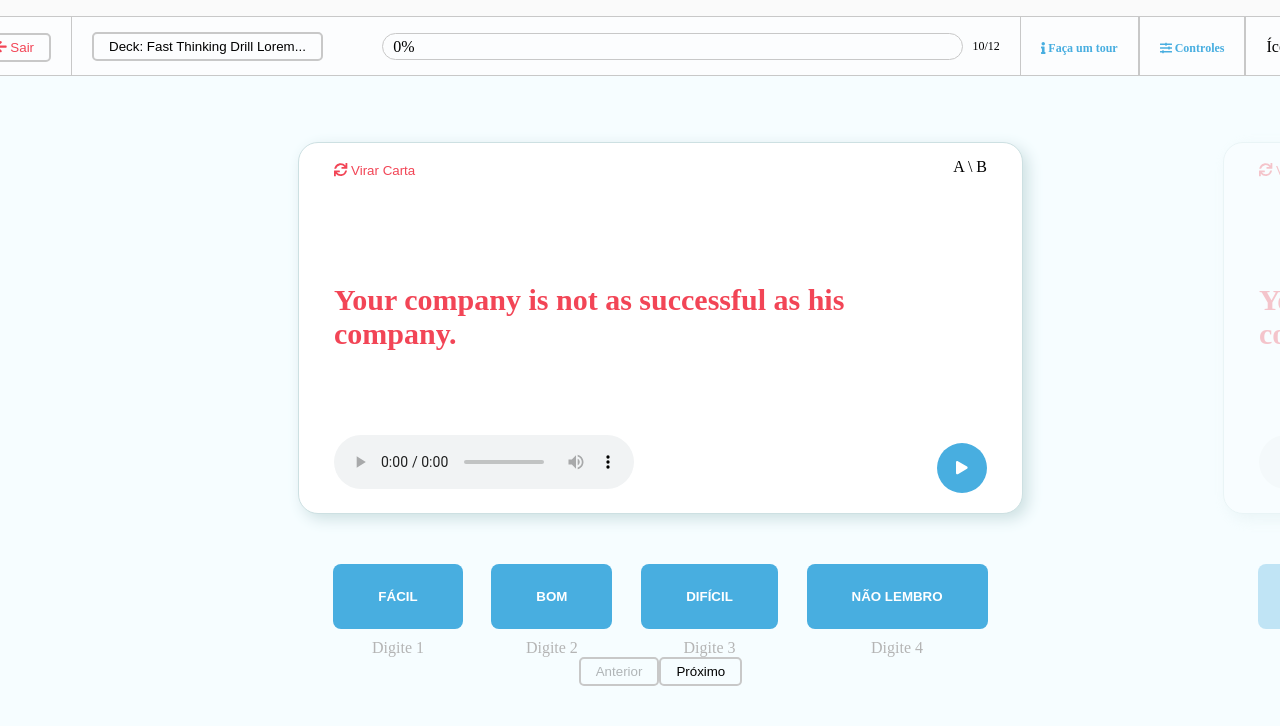
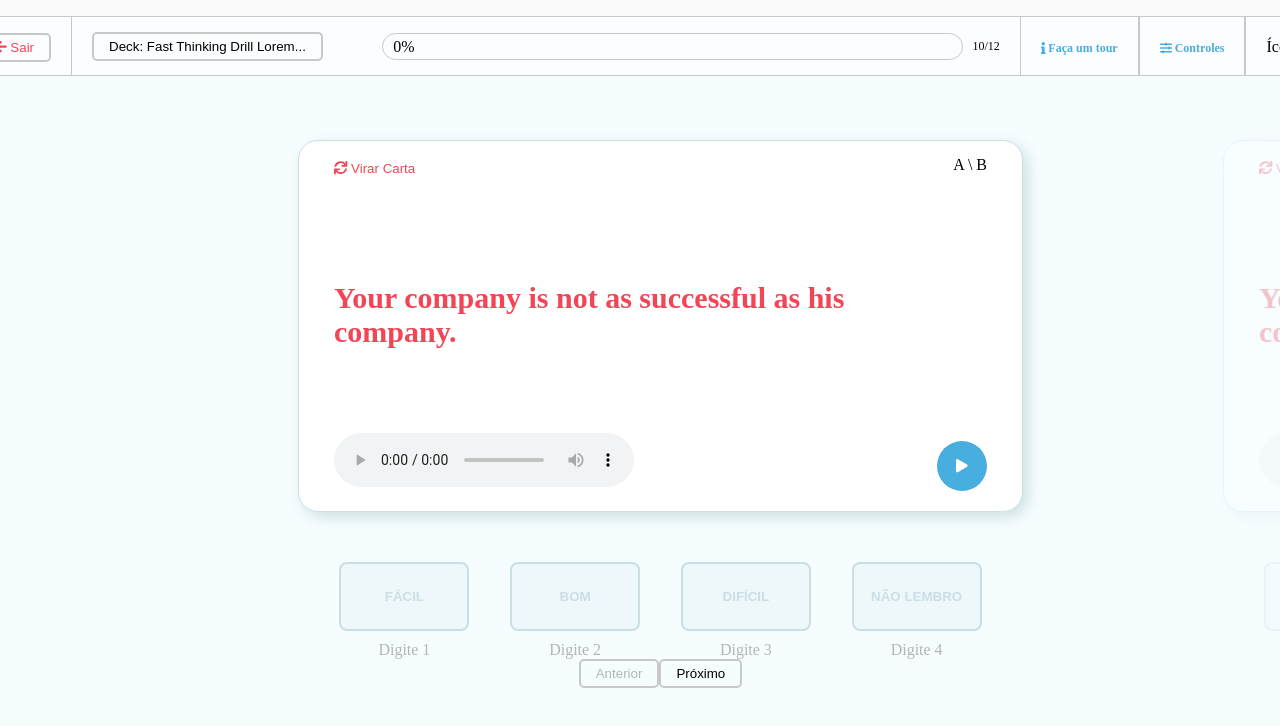
Before and after one commit to raphaelalvarenga/fluency-academy-flashcards, a React (Create React App) app: page / in a window 1280 px wide. Shown: the top 726 px of the page. Built offline with nearby package versions, Linux system fonts and the light colour scheme.

Commit message:
[Level Buttons] DifficultButtons have changed their names to LevelButtons, created an attribute inside the state to control LevelButtons disabled attribute, and created the styles to make the LevelButtons to behave according to the current state of the disabled attribute.

```diff
--- a/src/styled-components.js
+++ b/src/styled-components.js
@@ -214,7 +214,7 @@ export const PlayButton = styled.button`
     }
 `
 
-export const DifficultButtons = styled.div`
+export const LevelButtons = styled.div`
     display: flex;
     justify-content: space-around;
     text-align: center;
@@ -222,22 +222,41 @@ export const DifficultButtons = styled.div`
     margin: auto;
 `
 
-export const DifficultButton = styled.button`
-    padding: 25px 45px;
-    background-color: rgb(72, 174, 224);
+export const LevelButton = styled.button`
+    padding: 25px 0px;
     border-style: none;
-    color: rgb(255, 255, 255);
     border-radius: 8px;
     margin-top: 50px;
     font-weight: bold;
-    cursor: pointer;
     transition: 0.3s;
-    &:hover {
-        background-color: rgb(42, 142, 182);
+    width: 130px;
+
+    ${
+        props => {
+            if (!props.disabled) {
+                return css`
+                    background-color: rgb(72, 174, 224);
+                    color: rgb(255, 255, 255);
+                    cursor: pointer;
+                    border-style: solid;
+                    border-color: rgb(72, 174, 224);
+                    &:hover {
+                        background-color: rgb(42, 142, 182);
+                        border-color: rgb(42, 142, 182);
+                    }
+                `;
+            } else {
+                return css`
+                    background-color: rgb(238,248,251);
+                    color: rgb(201,223,229);
+                    border-style: solid;
+                    border-color: rgb(201,223,229);
+                `
+            }
+        }
     }
 `
-
-export const DifficultButtonLabel = styled.div`
+export const LevelButtonLabel = styled.div`
     margin-top: 10px;
     color: rgb(180, 180, 180);
 `
--- a/src/views/Flashcards.js
+++ b/src/views/Flashcards.js
@@ -2,8 +2,8 @@ import React, { useState, useEffect } from "react";
 import {
     Content, Header, HeaderItems, HeaderProgress, Button, ProgressBarOutside,
     ProgressBarInside, DivFlex, StyledLink, CardsSection, Card, CardHeader,
-    CardContent, CardAnswer, CardQuestion, CardAudio, PlayButton, DifficultButtons,
-    DifficultButton, CardSection, DifficultButtonLabel
+    CardContent, CardAnswer, CardQuestion, CardAudio, PlayButton, LevelButtons,
+    LevelButton, CardSection, LevelButtonLabel
 } from "../styled-components";
 import { FontAwesomeIcon } from "@fortawesome/react-fontawesome";
 import { faArrowLeft, faInfo, faSlidersH, faSync, faPlay } from "@fortawesome/free-solid-svg-icons";
@@ -54,6 +54,7 @@ const Flashcards = () => {
                 questionText,
                 responseText: {text: response.data[0].notes[1].field, show: false},
                 audioTag,
+                disableLevelButtons: true,
                 active: index === 0 ? true : false
             }
         });
@@ -68,6 +69,7 @@ const Flashcards = () => {
             return card === cardLoop ?
                         {
                             ...cardLoop,
+                            disableLevelButtons: !cardLoop.disableLevelButtons,
                             responseText: {
                                 ...cardLoop.responseText,
                                 show: !cardLoop.responseText.show
@@ -155,32 +157,32 @@ const Flashcards = () => {
                                 </CardContent>
                             </Card>
 
-                            <DifficultButtons marginLeft = {index === 0 ? `${cardMargin}px` : 0}>
+                            <LevelButtons marginLeft = {index === 0 ? `${cardMargin}px` : 0}>
                                 <div>
                                     <div>
-                                        <DifficultButton>FÁCIL</DifficultButton>
+                                        <LevelButton disabled = {card.disableLevelButtons}>FÁCIL</LevelButton>
                                     </div>
-                                    <DifficultButtonLabel>Digite 1</DifficultButtonLabel>
+                                    <LevelButtonLabel>Digite 1</LevelButtonLabel>
                                 </div>
                                 <div>
                                     <div>
-                                        <DifficultButton>BOM</DifficultButton>
+                                        <LevelButton disabled = {card.disableLevelButtons}>BOM</LevelButton>
                                     </div>
-                                    <DifficultButtonLabel>Digite 2</DifficultButtonLabel>
+                                    <LevelButtonLabel>Digite 2</LevelButtonLabel>
                                 </div>
                                 <div>
                                     <div>
-                                        <DifficultButton>DIFÍCIL</DifficultButton>
+                                        <LevelButton disabled = {card.disableLevelButtons}>DIFÍCIL</LevelButton>
                                     </div>
-                                    <DifficultButtonLabel>Digite 3</DifficultButtonLabel>
+                                    <LevelButtonLabel>Digite 3</LevelButtonLabel>
                                 </div>
                                 <div>
                                     <div>
-                                        <DifficultButton>NÃO LEMBRO</DifficultButton>
+                                        <LevelButton disabled = {card.disableLevelButtons}>NÃO LEMBRO</LevelButton>
                                     </div>
-                                    <DifficultButtonLabel>Digite 4</DifficultButtonLabel>
+                                    <LevelButtonLabel>Digite 4</LevelButtonLabel>
                                 </div>
-                            </DifficultButtons>
+                            </LevelButtons>
 
 
 
```
